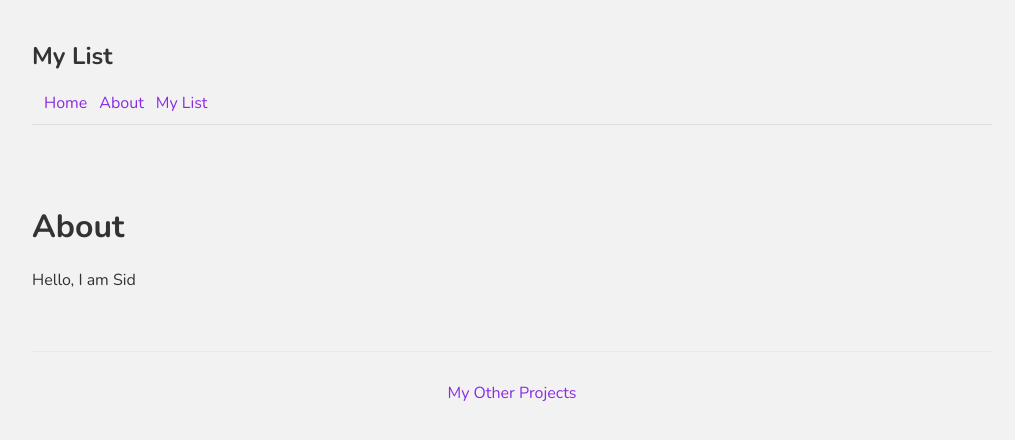
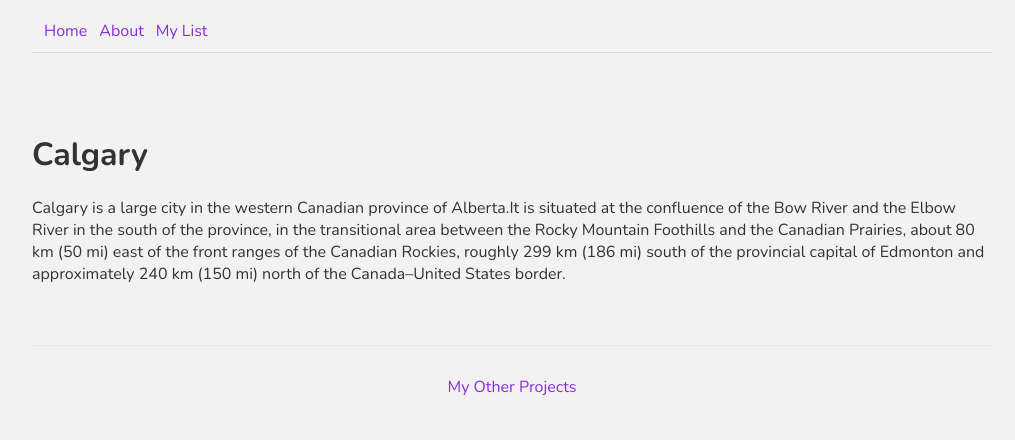
Before and after one commit to sidchopp/next-list, a Next.js app: page /about in a window 1280 px wide. Shown: the top 440 px of the page, without its empty margins (128-1143 px from the left). Built offline with nearby package versions, Linux system fonts and the light colour scheme.

Commit message:
Places to visit in Calgary

```diff
--- a/components/Navbar.js
+++ b/components/Navbar.js
@@ -4,14 +4,13 @@ const Navbar = () => {
   return (
     <nav>
       <div className="logo">
-        <h1>My List</h1>
         <Link href="/">
           <a>Home</a>
         </Link>
         <Link href="/about">
           <a>About</a>
         </Link>
-        <Link href="/list">
+        <Link href="/places">
           <a>My List</a>
         </Link>
       </div>
--- a/pages/about.js
+++ b/pages/about.js
@@ -1,8 +1,16 @@
 const About = () => {
   return (
     <div>
-      <h1> About</h1>
-      <p>Hello, I am Sid</p>
+      <h1> Calgary</h1>
+      <p>
+        Calgary is a large city in the western Canadian province of Alberta.It
+        is situated at the confluence of the Bow River and the Elbow River in
+        the south of the province, in the transitional area between the Rocky
+        Mountain Foothills and the Canadian Prairies, about 80 km (50 mi) east
+        of the front ranges of the Canadian Rockies, roughly 299 km (186 mi)
+        south of the provincial capital of Edmonton and approximately 240 km
+        (150 mi) north of the Canada–United States border.
+      </p>
     </div>
   );
 };
--- a/pages/persons/index.js
+++ /dev/null
@@ -1,5 +0,0 @@
-const index = () => {
-  return <div>My List of People.....</div>;
-};
-
-export default index;
--- a/styles/Home.module.css
+++ b/styles/Home.module.css
@@ -49,7 +49,7 @@
 }
 
 .title {
-  margin: 0;
+  margin-bottom: 50px;
   line-height: 1.15;
   font-size: 2rem;
 }
@@ -112,10 +112,10 @@
   line-height: 1.5;
 }
 
-.logo {
+/* .logo {
   height: 1em;
   margin-left: 0.5rem;
-}
+} */
 
 @media (max-width: 600px) {
   .grid {
```
Also changed, not shown: pages/index.js (+6 -4 lines), pages/places/index.js (added, +21 -0 lines), 1 other file (tests, documents, lock files or other folders).
